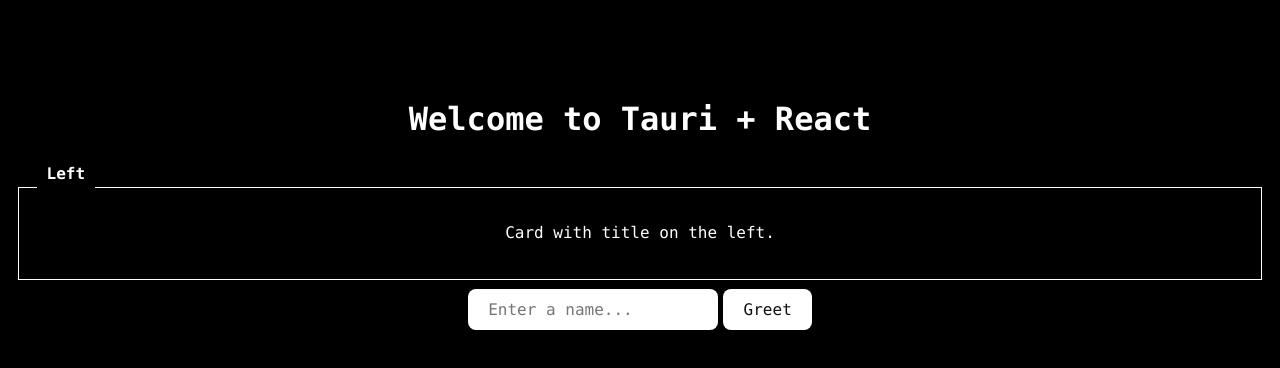
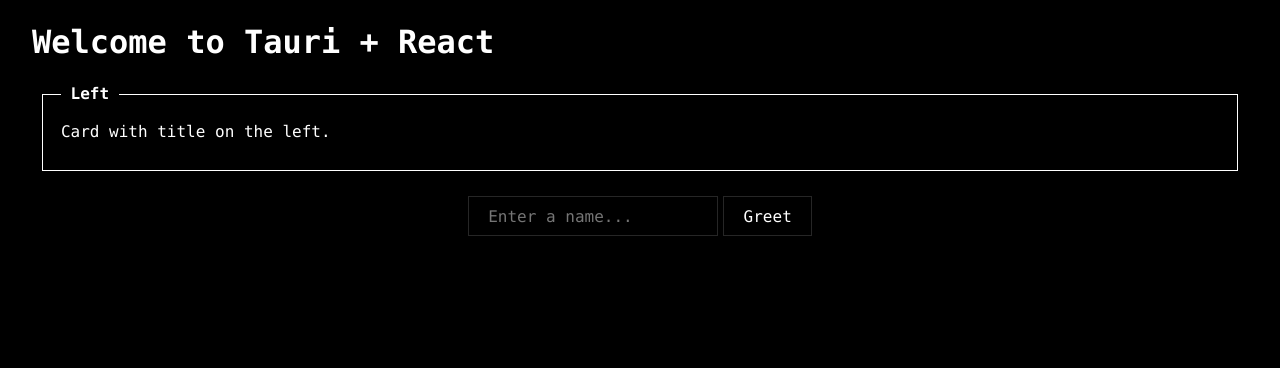
Before and after one commit to OpenAgentsInc/pylon, a React (Vite) app: page / in a window 1280 px wide. Shown: the top 368 px of the page. Built offline with nearby package versions, Linux system fonts and the light colour scheme; a web font is replaced by a local one.

Commit message:
"Refactor global CSS styles for cleaner layout and full-screen app coverage."

```diff
--- a/src/App.css
+++ b/src/App.css
@@ -1,77 +1,50 @@
-.logo.vite:hover {
-  filter: drop-shadow(0 0 2em #747bff);
+/* Reset default styles */
+* {
+  margin: 0;
+  padding: 0;
+  box-sizing: border-box;
 }
 
-.logo.react:hover {
-  filter: drop-shadow(0 0 2em #61dafb);
-}
-:root {
-  font-family: Inter, Avenir, Helvetica, Arial, sans-serif;
-  font-size: 16px;
-  line-height: 24px;
-  font-weight: 400;
-
-  /* color: #0f0f0f; */
-  /* background-color: #f6f6f6; */
-
-  font-synthesis: none;
-  text-rendering: optimizeLegibility;
-  -webkit-font-smoothing: antialiased;
-  -moz-osx-font-smoothing: grayscale;
-  -webkit-text-size-adjust: 100%;
+/* Make the app fill the entire screen */
+html, body, #root {
+  width: 100%;
+  height: 100%;
+  background: var(--theme-background);
 }
 
+/* Container styles */
 .container {
+  width: 100%;
+  min-height: 100vh;
   margin: 0;
-  padding-top: 10vh;
+  padding: 2rem;
   display: flex;
   flex-direction: column;
-  justify-content: center;
-  text-align: center;
-}
-
-.logo {
-  height: 6em;
-  padding: 1.5em;
-  will-change: filter;
-  transition: 0.75s;
-}
-
-.logo.tauri:hover {
-  filter: drop-shadow(0 0 2em #24c8db);
+  background: var(--theme-background);
 }
 
 .row {
   display: flex;
   justify-content: center;
-}
-
-a {
-  font-weight: 500;
-  color: #646cff;
-  text-decoration: inherit;
-}
-
-a:hover {
-  color: #535bf2;
+  margin: 1rem 0;
 }
 
 h1 {
-  text-align: center;
+  color: var(--theme-text);
+  margin-bottom: 2rem;
 }
 
+/* Form elements */
 input,
 button {
-  border-radius: 8px;
-  border: 1px solid transparent;
+  border: 1px solid var(--theme-border);
   padding: 0.6em 1.2em;
   font-size: 1em;
   font-weight: 500;
-  font-family: inherit;
-  color: #0f0f0f;
-  background-color: #ffffff;
+  font-family: var(--font-family-mono);
+  color: var(--theme-text);
+  background-color: var(--theme-background);
   transition: border-color 0.25s;
-  box-shadow: 0 2px 2px rgba(0, 0, 0, 0.2);
 }
 
 button {
@@ -79,11 +52,12 @@
 }
 
 button:hover {
-  border-color: #396cd8;
+  border-color: var(--theme-primary);
 }
+
 button:active {
-  border-color: #396cd8;
-  background-color: #e8e8e8;
+  border-color: var(--theme-primary);
+  background-color: var(--theme-border);
 }
 
 input,
@@ -95,22 +69,8 @@
   margin-right: 5px;
 }
 
-@media (prefers-color-scheme: dark) {
-  :root {
-    color: #f6f6f6;
-    background-color: #2f2f2f;
-  }
-
-  a:hover {
-    color: #24c8db;
-  }
-
-  input,
-  button {
-    color: #ffffff;
-    background-color: #0f0f0f98;
-  }
-  button:active {
-    background-color: #0f0f0f69;
-  }
+/* Text styles */
+p {
+  color: var(--theme-text);
+  margin: 0.5rem 0;
 }
```
